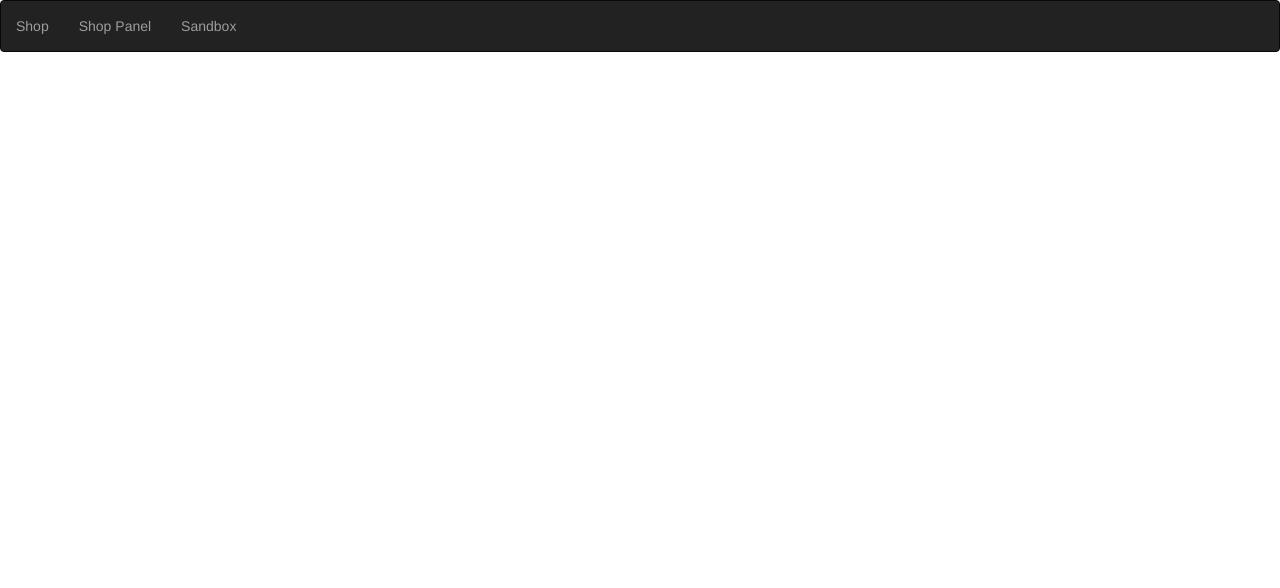
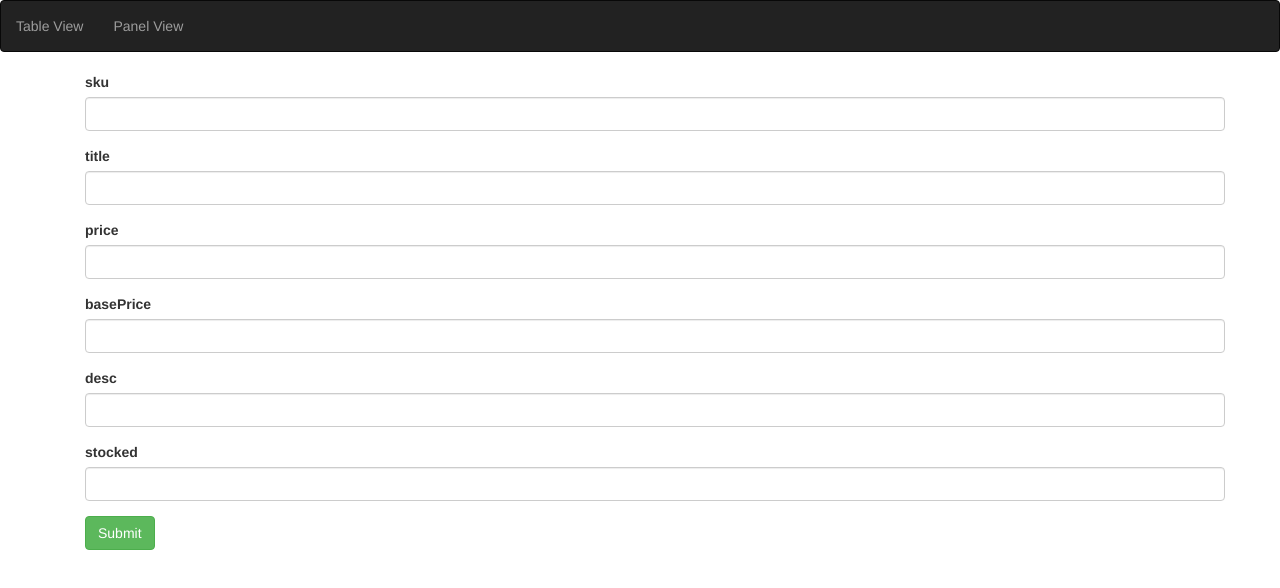
Before and after one commit to Adil-K/Ng-Shop-App, an Angular app: page /shop-item in a window 1280 px wide. Before the commit this address led to /. Shown: the top 588 px of the page. Built offline with nearby package versions, Linux system fonts and the light colour scheme.

Commit message:
create & delete added, cant update yet

```diff
--- a/src/app/app.component.html
+++ b/src/app/app.component.html
@@ -4,9 +4,8 @@
   <nav class="navbar navbar-inverse">
     <!-- route link -->
     <ul class="nav navbar-nav">
-      <li><a routerLink="item-table">Shop</a></li>
-      <li><a routerLink="item-panel">Shop Panel</a></li>
-      <li><a routerLink="sandbox">Sandbox</a></li>
+      <li><a routerLink="item-table">Table View</a></li>
+      <li><a routerLink="item-panel">Panel View</a></li>
     </ul>
   </nav>
 
--- a/src/app/app.module.ts
+++ b/src/app/app.module.ts
@@ -20,15 +20,11 @@ import { ShopItemComponent } from './components/shopItem/shopItem.component';
 const appRoutes: Routes = [
   { path: 'sandbox', component: SandboxComponent },
   { path: 'item-table', component: ItemTableComponent },
-  // {
-  //   path: 'item-detail',
-  //   component: ShopItemComponent,
-  //   //     loadChildren: '../shopItem/shopItem.module#ShopItemModule',
-  // },
   {
     path: 'shop-item/:id',
     component: ShopItemComponent,
   },
+  { path: 'shop-item', component: ShopItemComponent },
   { path: 'item-panel', component: ItemPanelComponent },
   { path: '', redirectTo: '/item-table', pathMatch: 'full' },
 ];
--- a/src/app/components/itemTable/itemTable.component.html
+++ b/src/app/components/itemTable/itemTable.component.html
@@ -6,7 +6,10 @@
   </div>
 
   <div class="panel panel-default">
-    <div class="panel-heading">Inventory</div>
+    <div class="panel-heading">Inventory
+
+      <a class="pull-right" routerLink="/shop-item">new item</a>
+    </div>
 
     <table class="table">
       <tr>
@@ -28,7 +31,7 @@
           <a [routerLink]="['/shop-item', item.id]">edit</a>
         </td>
         <td>
-          <p>delete</p>
+          <a (click)="onDelete(item)" style="color:red;">delete</a>
         </td>
       </tr>
     </table>
--- a/src/app/components/itemTable/itemTable.component.ts
+++ b/src/app/components/itemTable/itemTable.component.ts
@@ -13,9 +13,15 @@ export class ItemTableComponent implements OnInit {
   constructor(private itemService: ItemService) {}
 
   ngOnInit() {
-    console.log('item-table');
     this.itemService.getAll().subscribe(items => {
       this.items = items;
     });
   }
+
+  onDelete(item) {
+    console.log('delete ' + item);
+    this.itemService.delete(item.id).subscribe(deletedItem => {
+      this.items = this.items.filter(itm => itm.id !== deletedItem.id);
+    });
+  }
 }
--- a/src/app/components/shopItem/shopItem.component.html
+++ b/src/app/components/shopItem/shopItem.component.html
@@ -1,11 +1,37 @@
 <div class="container">
   <form (ngSubmit)="onSubmit(shopItemForm)" [formGroup]="shopItemForm">
+
 
     <div class="form-group">
       <label for="sku">sku</label>
       <input type="text" class="form-control" formControlName="sku" id="sku">
     </div>
 
+    <div class="form-group">
+      <label for="title">title</label>
+      <input type="text" class="form-control" formControlName="title" id="title">
+    </div>
+
+    <div class="form-group">
+      <label for="price">price</label>
+      <input type="text" class="form-control" formControlName="price" id="price">
+    </div>
+
+    <div class="form-group">
+      <label for="basePrice">basePrice</label>
+      <input type="text" class="form-control" formControlName="basePrice" id="basePrice">
+    </div>
+
+    <div class="form-group">
+      <label for="desc">desc</label>
+      <input type="text" class="form-control" formControlName="desc" id="desc">
+    </div>
+
+    <div class="form-group">
+      <label for="stocked">stocked</label>
+      <input type="text" class="form-control" formControlName="stocked" id="stocked">
+    </div>
+
     <button type="submit" class="btn btn-success">Submit</button>
   </form>
 
--- a/src/app/components/shopItem/shopItem.component.ts
+++ b/src/app/components/shopItem/shopItem.component.ts
@@ -3,7 +3,7 @@ import { ItemService } from './../../services/item.service';
 import { Component, OnInit } from '@angular/core';
 import { Location } from '@angular/common';
 import { ActivatedRoute } from '@angular/router';
-import { FormGroup, FormControl } from '@angular/forms';
+import { FormGroup, FormControl, Validators } from '@angular/forms';
 
 @Component({
   selector: 'shop-item',
@@ -13,31 +13,40 @@ export class ShopItemComponent implements OnInit {
   item = new Item();
   shopItemForm: FormGroup;
 
-  constructor(private itemService: ItemService) {} // private location: Location,
-  // private activeRoute: ActivatedRoute,
+  constructor(
+    private itemService: ItemService,
+    private location: Location,
+    private activeRoute: ActivatedRoute,
+  ) {}
 
   ngOnInit() {
-    // this.item = this.activeRoute.snapshot.data['item'] as Item;
+    this.item = (this.activeRoute.snapshot.data['item'] as Item) || new Item();
+
+    console.log(this.item);
 
     this.shopItemForm = new FormGroup({
       sku: new FormControl(''),
-      // title: new FormControl(''),
-      // price: new FormControl(''),
-      // basePrice: new FormControl(''),
-      // desc: new FormControl(''),
-      // stocked: new FormControl(''),
+      title: new FormControl('', [Validators.required]),
+      price: new FormControl('', [Validators.required]),
+      basePrice: new FormControl(''),
+      desc: new FormControl(''),
+      stocked: new FormControl(''),
     });
+
+    if (!this.item.isNew()) {
+      this.shopItemForm.patchValue(this.item);
+    }
   }
 
   onSubmit(form: FormGroup) {
-    // console.log('onSubmit');
-    // form['submitted'] = true;
-    // if (!form.valid) {
-    //   return;
-    // }
-    // this.item.updateBy(this.shopItemForm.value);
-    // this.itemService.save(this.item).subscribe(() => {
-    //   this.location.back();
-    // });
+    console.log('onSubmit');
+    form['submitted'] = true;
+    if (!form.valid) {
+      return;
+    }
+    this.item.updateBy(this.shopItemForm.value);
+    this.itemService.save(this.item).subscribe(() => {
+      this.location.back();
+    });
   }
 }
--- a/src/app/models/item.model.ts
+++ b/src/app/models/item.model.ts
@@ -15,7 +15,12 @@ export class Item {
       Object.assign(this, data);
     }
   }
+
   updateBy(data: any) {
     Object.assign(this, data);
   }
+
+  isNew() {
+    return !this.id;
+  }
 }
--- a/src/app/services/item.service.ts
+++ b/src/app/services/item.service.ts
@@ -40,7 +40,7 @@ export class ItemService {
       .map(data => new Item(data));
   }
 
-  save(item: Item): Observable<Item> {
+  create(item: Item): Observable<Item> {
     console.log('save', item);
     return this.httpClient
       .post<IItemDTO>(`/api/products/`, item)
@@ -52,4 +52,11 @@ export class ItemService {
       .put<IItemDTO>(`/api/products/${item.id}`, item)
       .map(data => new Item(data));
   }
+
+  save(item: Item) {
+    if (item.isNew()) {
+      return this.create(item);
+    }
+    return this.update(item);
+  }
 }
```
